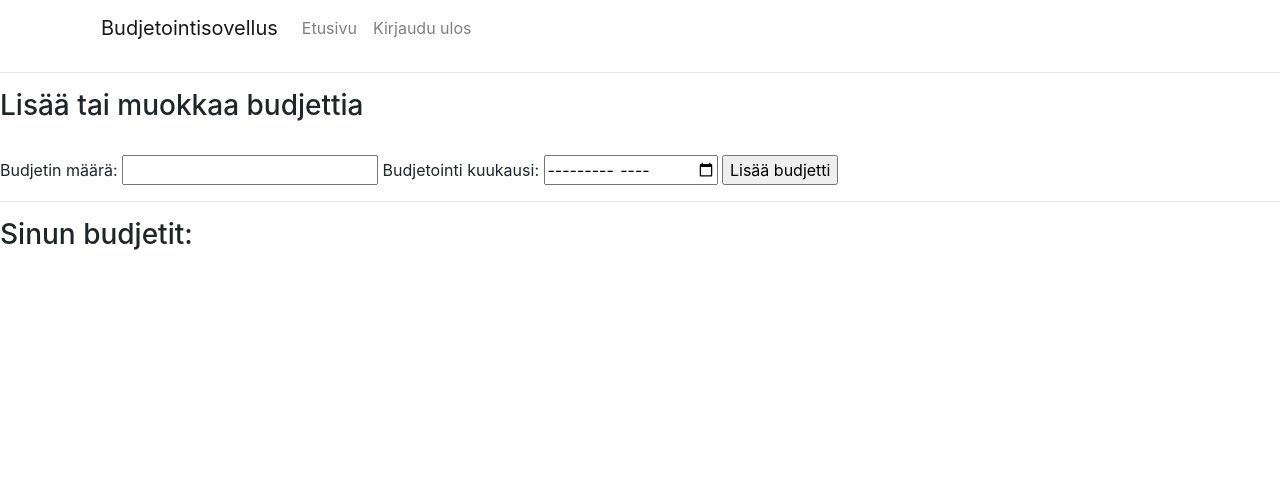
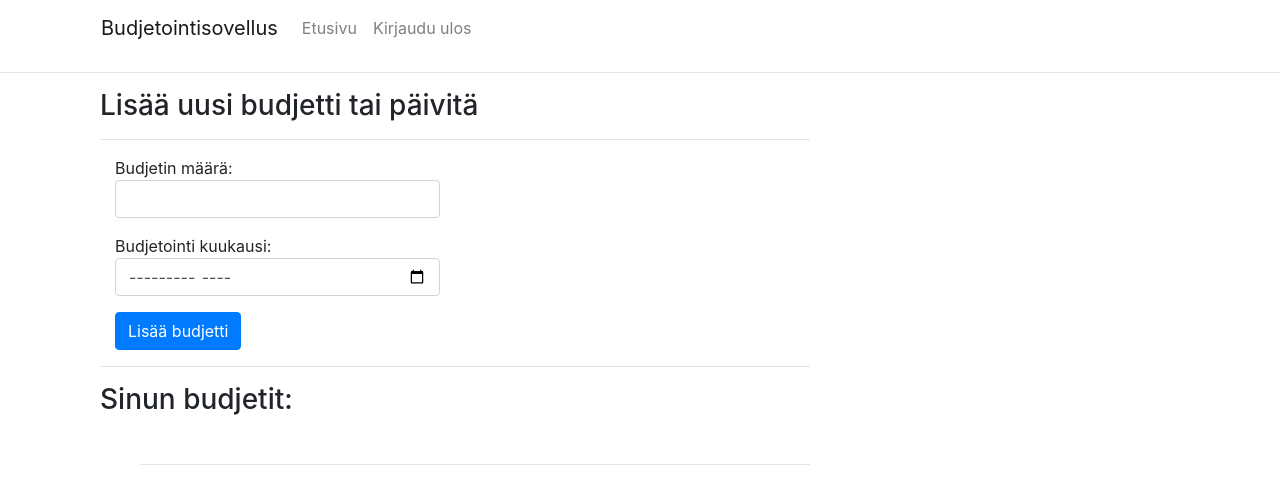
Before and after one commit to Eoyie/Budjetointisovellus, a Flask app: template templates/budget.html in a window 1280 px wide. Shown: the top 504 px of the page. Run offline with Flask 3, Linux system fonts and the light colour scheme; the template is opened without the code that fills it, so the values that code supplies are empty; the visitor is signed in with stand-in values (Sample User, id 1); some libraries are stand-ins or nearby versions.

Commit message:
Updated budget page

```diff
--- a/templates/budget.html
+++ b/templates/budget.html
@@ -2,40 +2,64 @@
 <meta name="viewport" content="width=device-width, initial-scale=1, shrink-to-fit=no">
 <link rel="stylesheet" href="https://stackpath.bootstrapcdn.com/bootstrap/4.5.0/css/bootstrap.min.css">
 <style>
-    .container {
+.flex_container {
     display: flex;
     flex-wrap: wrap;
+}
+.flex_extra_space {
+    width: 180px;
+    height: 195px;
 }
 </style>
 {% extends "layout_logged_in.html" %}
 {% block title %}Budjetti{% endblock %}
 {% block content %}
 {% if session.user_id %}
-<h3>Lisää tai muokkaa budjettia</h3><br>
+<div class="container">
+    <div class="col-8">
+        <h3>Lisää uusi budjetti tai päivitä</h3>
+        <hr>
         <form action="/budgets" method="post" onsubmit="return check(this)">
-    Budjetin määrä: <input type="text" name="budget" required>
-    Budjetointi kuukausi: <input type="month" name="month" required>
-    <input type="submit" value="Lisää budjetti">
+            <div class="form-group col-6">
+                <p>
+                    Budjetin määrä:
+                    <input type="text" class="form-control" name="budget" required>
+                <p>
+                    Budjetointi kuukausi:
+                    <input type="month" class="form-control" name="month" required>
                 <input type="hidden" name="csrf_token" value="{{ session.csrf_token }}">
+                <p>
+                    <button type="submit" class="btn btn-primary">Lisää budjetti</button>
+            </div>
         </form>
         <hr>
         <h3>Sinun budjetit:</h3><br>
         <ul>
-    <div class="container">
+            <div class="flex_container">
                 {% for budget in budgets %}
-            <div style="border:2px solid black;padding:10px;width:100px;
-                        text-align:center;">
-                <b>{{ budget.month }}</b><br><hr>
-                {{ budget.amount }}<br><hr>
-                <form action="/delete_budget?id={{ budget.id }}"
-                 method="POST">
-                    <input type="submit" value="Poista">
+                <div class="flex_extra_space">
+                    <div style="text-align:center;
+                            border-radius: 25px;
+                            border: 2px solid #A9A9A9;
+                            padding: 20px;
+                            width: 175px;
+                            height: 190px;">
+                        <b>{{ budget.month }}</b>
+                        <br>
+                        <hr>
+                        {{ budget.amount }}<br>
+                        <hr>
+                        <form action="/delete_budget?id={{ budget.id }}" method="POST">
                             <input type="hidden" name="csrf_token" value="{{ session.csrf_token }}">
+                            <button type="submit" class="btn btn-primary">Poista</button>
                         </form>
+                    </div>
                 </div>
                 {% endfor %}
             </div>
-
+            <hr>
+    </div>
+</div>
 <script>
     function check(form) {
         if (form.budget.value.length > 10) {
```
Lines whose indentation alone changed are shown as unchanged.
